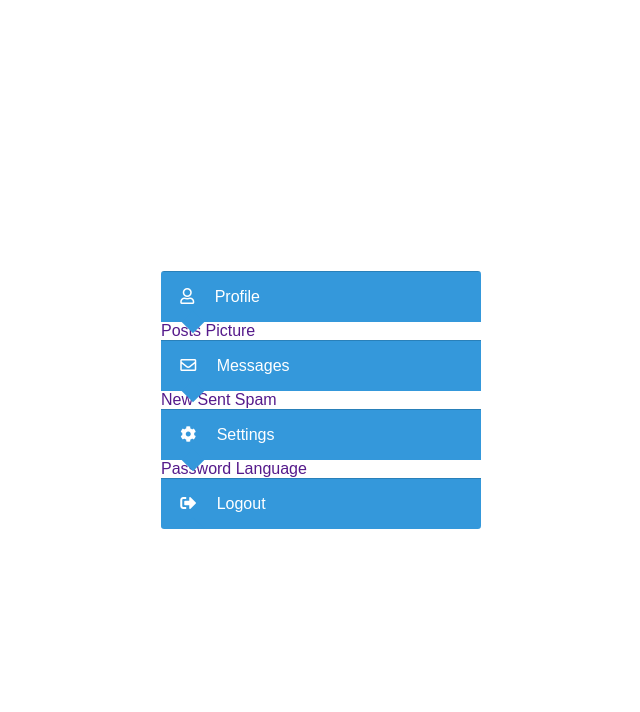
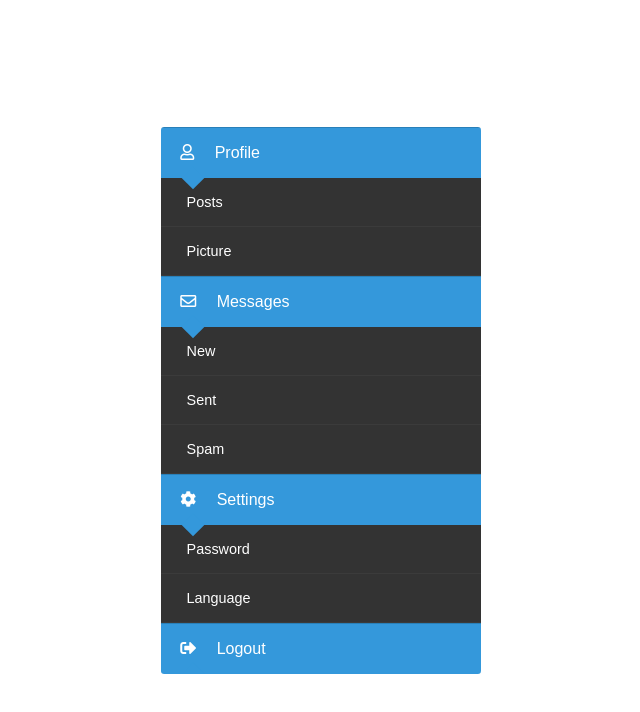
Before and after one commit to Annie-Huang/accordion-css-only, a website: page index.html in a window 1280 px wide. Shown: the whole page, without its empty margins (319-959 px from the left). Drawn offline with Linux system fonts and the light colour scheme.

Commit message:
Style the .menu-item__sub (accordion content).

```diff
--- a/style.css
+++ b/style.css
@@ -59,3 +59,18 @@ body {
 .btn i {
     margin-right: 1rem;
 }
+
+.menu-item__sub {
+    background: var(--grey);
+    overflow: hidden;
+    transition: max-height 0.3s;
+    /*max-height: 0;*/
+}
+.menu-item__sub a {
+    display: block;
+    padding: 1rem 1.6rem;
+    color: white;
+    font-size: 0.9rem;
+    position: relative;
+    border-bottom: 1px solid var(--light-grey);
+}
```
